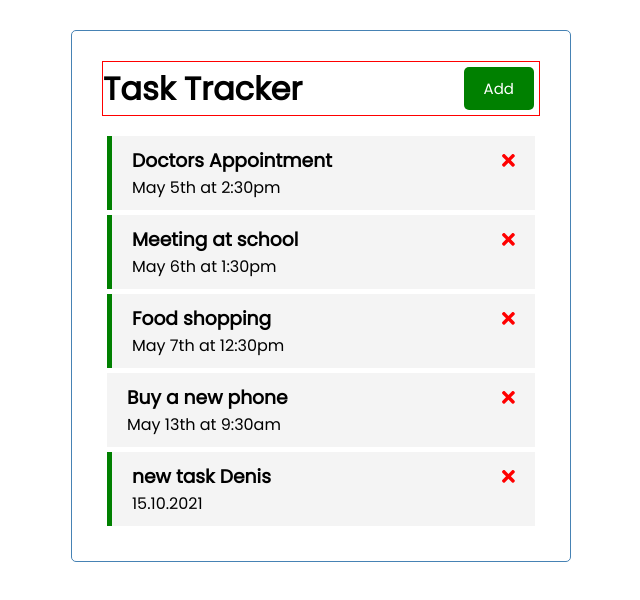
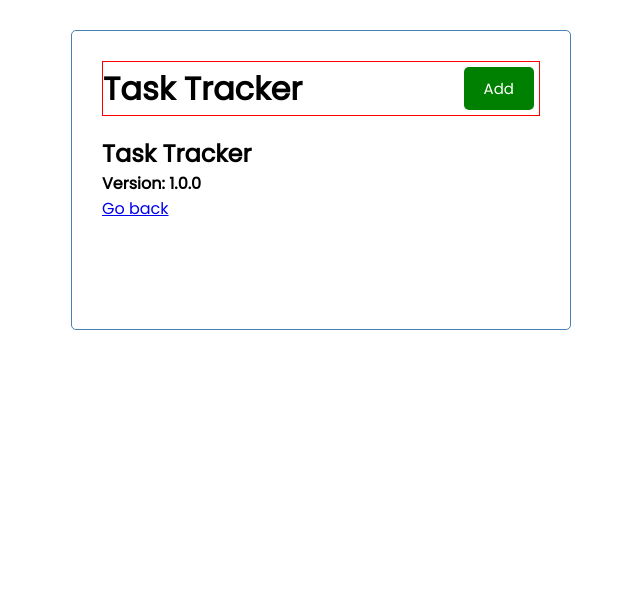
Before and after one commit to Denis-Tojaga/TaskReminderApp, an Angular app: page /about in a window 1280 px wide. Shown: the top 600 px of the page, without its empty margins (319-959 px from the left). Built offline with nearby package versions, Linux system fonts and the light colour scheme; data requests are answered from the project's data file.

Commit message:
//implementing router modules

```diff
--- a/src/app/app.component.html
+++ b/src/app/app.component.html
@@ -1,4 +1,4 @@
 <div class="container">
     <app-header></app-header>
-    <app-tasks></app-tasks>
+    <router-outlet></router-outlet>
 </div>
--- a/src/app/app.module.ts
+++ b/src/app/app.module.ts
@@ -5,6 +5,7 @@
 import { FontAwesomeModule } from '@fortawesome/angular-fontawesome';
 import { HttpClientModule } from "@angular/common/http";
 import { FormsModule } from '@angular/forms';
+import { RouterModule, Routes } from '@angular/router';
 
 
 //components
@@ -14,7 +15,20 @@
 import { TasksComponent } from './components/tasks/tasks.component';
 import { TaskItemComponent } from './components/task-item/task-item.component';
 import { AddTaskComponent } from './components/add-task/add-task.component';
+import { AboutComponent } from './components/about/about.component';
 
+
+
+const appRoutes: Routes = [
+  {
+    path: "",
+    component: TasksComponent
+  },
+  {
+    path: "about",
+    component: AboutComponent
+  }
+];
 
 
 
@@ -26,14 +40,16 @@
     ButtonComponent,
     TasksComponent,
     TaskItemComponent,
-    AddTaskComponent
+    AddTaskComponent,
+    AboutComponent
   ],
   imports: [
     BrowserModule,
     BrowserAnimationsModule,
     FontAwesomeModule,
     HttpClientModule,
-    FormsModule
+    FormsModule,
+    RouterModule.forRoot(appRoutes, { enableTracing: true })
   ],
   providers: [],
   bootstrap: [AppComponent]
--- /dev/null
+++ b/src/app/components/about/about.component.html
@@ -0,0 +1,5 @@
+<div>
+    <h2>Task Tracker</h2>
+    <h4>Version: 1.0.0</h4>
+    <a routerLink="/">Go back</a>
+</div>
--- /dev/null
+++ b/src/app/components/about/about.component.ts
@@ -0,0 +1,15 @@
+import { Component, OnInit } from '@angular/core';
+
+@Component({
+  selector: 'app-about',
+  templateUrl: './about.component.html',
+  styleUrls: ['./about.component.css']
+})
+export class AboutComponent implements OnInit {
+
+  constructor() { }
+
+  ngOnInit(): void {
+  }
+
+}
```
Also changed, not shown: src/app/components/about/about.component.css (added), 1 other file (tests, documents, lock files or other folders).
